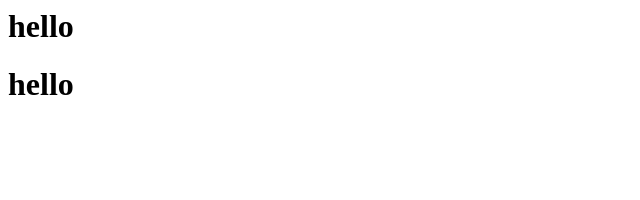
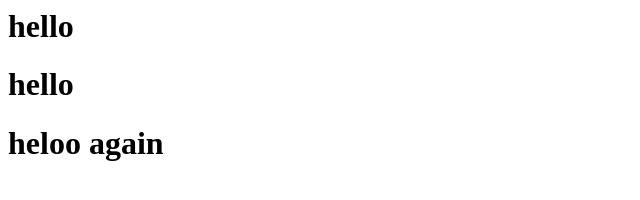
Before and after one commit to Anjalibhatii/First-Repo, a plain HTML site: page index.html in a window 1280 px wide. Shown: the whole page, without its empty margins (0-640 px from the left). Drawn offline with Linux system fonts and the light colour scheme.

Commit message:
Update index.html

```diff
--- a/index.html
+++ b/index.html
@@ -6,5 +6,6 @@
   <body>
     <h1>hello</h1>
     <h1>hello</h1>
+    <h1>heloo again</h1>
   </body>
 </html>
```
